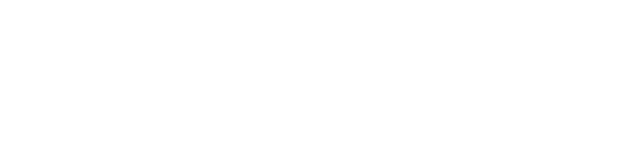
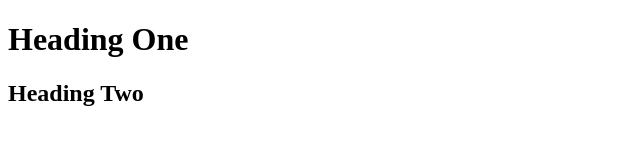
Before and after one commit to LukeMerritt/CSY1018, a plain HTML site: page index.html in a window 1280 px wide. Shown: the whole page, without its empty margins (0-640 px from the left). Drawn offline with Linux system fonts and the light colour scheme.

Commit message:
second webpage

```diff
--- a/index.html
+++ b/index.html
@@ -5,6 +5,7 @@
     <title>CSY 1018</title>
   </head>
   <body>
-
+    <h1>Heading One</h1>
+    <h2>Heading Two</h2>
   </body>
 </html>
```
